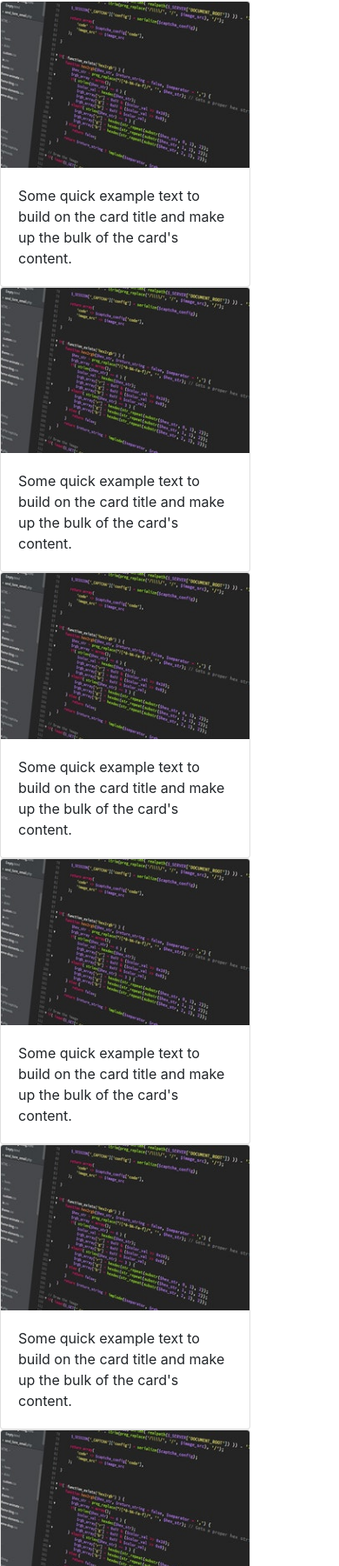
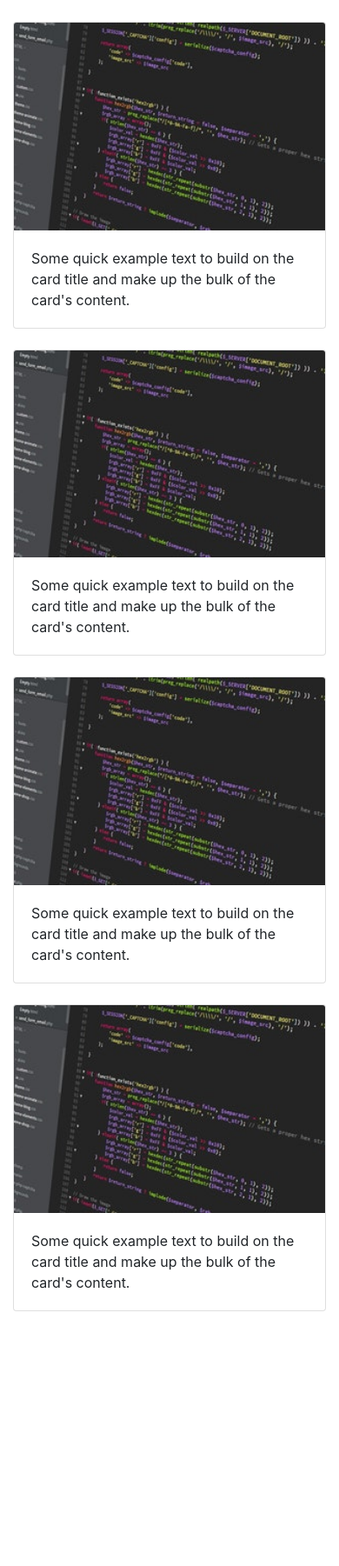
Before and after one commit to Muqaibil/Task_Bootstrap, a plain HTML site: page index.html in a window 390 px wide. Shown: the part 199-2000 px from the top of the page at 87% size. After the commit the page ends 1707 px from the top, so only its background shows below. Drawn offline with nearby package versions, Linux system fonts and the light colour scheme.

Commit message:
adding cards with updating the responsive classes

```diff
--- a/index.html
+++ b/index.html
@@ -1,19 +1,23 @@
 <!doctype html>
 <html lang="en">
+
 <head>
   <!-- Required meta tags -->
   <meta charset="utf-8">
   <meta name="viewport" content="width=device-width, initial-scale=1, shrink-to-fit=no">
 
   <!-- Bootstrap CSS -->
-    <link rel="stylesheet" href="https://stackpath.bootstrapcdn.com/bootstrap/4.5.2/css/bootstrap.min.css" integrity="sha384-JcKb8q3iqJ61gNV9KGb8thSsNjpSL0n8PARn9HuZOnIxN0hoP+VmmDGMN5t9UJ0Z" crossorigin="anonymous">
-    <link rel="stylesheet" href="style.css" >
+  <link rel="stylesheet" href="https://stackpath.bootstrapcdn.com/bootstrap/4.5.2/css/bootstrap.min.css"
+    integrity="sha384-JcKb8q3iqJ61gNV9KGb8thSsNjpSL0n8PARn9HuZOnIxN0hoP+VmmDGMN5t9UJ0Z" crossorigin="anonymous">
+  <link rel="stylesheet" href="style.css">
   <title>Hello, world!</title>
 </head>
+
 <body>
   <nav class="navbar navbar-expand-lg navbar-dark bg-dark">
     <a class="navbar-brand" href="#">Navbar</a>
-        <button class="navbar-toggler" type="button" data-toggle="collapse" data-target="#navbarSupportedContent" aria-controls="navbarSupportedContent" aria-expanded="false" aria-label="Toggle navigation">
+    <button class="navbar-toggler" type="button" data-toggle="collapse" data-target="#navbarSupportedContent"
+      aria-controls="navbarSupportedContent" aria-expanded="false" aria-label="Toggle navigation">
       <span class="navbar-toggler-icon"></span>
     </button>
 
@@ -26,7 +30,8 @@
           <a class="nav-link" href="#">Link</a>
         </li>
         <li class="nav-item dropdown">
-              <a class="nav-link dropdown-toggle" href="#" id="navbarDropdown" role="button" data-toggle="dropdown" aria-haspopup="true" aria-expanded="false">
+          <a class="nav-link dropdown-toggle" href="#" id="navbarDropdown" role="button" data-toggle="dropdown"
+            aria-haspopup="true" aria-expanded="false">
             Dropdown
           </a>
           <div class="dropdown-menu" aria-labelledby="navbarDropdown">
@@ -48,63 +53,63 @@
   </nav>
   <h1>Project with Bootstrap</h1>
   <div class="container">
+
     <div class="row">
-    <div class="card" style="width: 18rem;">
+      <div class="col-md-3 col-sm-6">
+        <div class="card mt-4">
           <img src="./images/card1.jpg" class="card-img-top" alt="...">
           <div class="card-body">
-        <p class="card-text">Some quick example text to build on the card title and make up the bulk of the card's content.</p>
+            <p class="card-text">Some quick example text to build on the card title and make up the bulk of the card's
+              content.</p>
+          </div>
+
         </div>
       </div>
-    <div class="card" style="width: 18rem;">
+      <div class="col-md-3 col-sm-6">
+        <div class="card mt-4">
           <img src="./images/card1.jpg" class="card-img-top" alt="...">
           <div class="card-body">
-        <p class="card-text">Some quick example text to build on the card title and make up the bulk of the card's content.</p>
+            <p class="card-text">Some quick example text to build on the card title and make up the bulk of the card's
+              content.</p>
           </div>
+
         </div>
-    <div class="card" style="width: 18rem;">
+
+      </div>
+      <div class="col-md-3 col-sm-6">
+        <div class="card mt-4">
           <img src="./images/card1.jpg" class="card-img-top" alt="...">
           <div class="card-body">
-        <p class="card-text">Some quick example text to build on the card title and make up the bulk of the card's content.</p>
+            <p class="card-text">Some quick example text to build on the card title and make up the bulk of the card's
+              content.</p>
           </div>
+
         </div>
-    <div class="card" style="width: 18rem;">
+
+      </div>
+      <div class="col-md-3 col-sm-6">
+        <div class="card mt-4">
           <img src="./images/card1.jpg" class="card-img-top" alt="...">
           <div class="card-body">
-        <p class="card-text">Some quick example text to build on the card title and make up the bulk of the card's content.</p>
+            <p class="card-text">Some quick example text to build on the card title and make up the bulk of the card's
+              content.</p>
           </div>
-    </div>
-    <div class="card" style="width: 18rem;">
-      <img src="./images/card1.jpg" class="card-img-top" alt="...">
-      <div class="card-body">
-        <p class="card-text">Some quick example text to build on the card title and make up the bulk of the card's content.</p>
-      </div>
-    </div>
-    <div class="card" style="width: 18rem;">
-      <img src="./images/card1.jpg" class="card-img-top" alt="...">
-      <div class="card-body">
-        <p class="card-text">Some quick example text to build on the card title and make up the bulk of the card's content.</p>
-      </div>
-    </div>
-    <div class="card" style="width: 18rem;">
-      <img src="./images/card1.jpg" class="card-img-top" alt="...">
-      <div class="card-body">
-        <p class="card-text">Some quick example text to build on the card title and make up the bulk of the card's content.</p>
-      </div>
-    </div>
-    <div class="card" style="width: 18rem;">
-      <img src="./images/card1.jpg" class="card-img-top" alt="...">
-      <div class="card-body">
-        <p class="card-text">Some quick example text to build on the card title and make up the bulk of the card's content.</p>
-      </div>
-    </div>
+
         </div>
 
     </div>
 
       <!-- Optional JavaScript -->
       <!-- jQuery first, then Popper.js, then Bootstrap JS -->
-    <script src="https://code.jquery.com/jquery-3.5.1.slim.min.js" integrity="sha384-DfXdz2htPH0lsSSs5nCTpuj/zy4C+OGpamoFVy38MVBnE+IbbVYUew+OrCXaRkfj" crossorigin="anonymous"></script>
-    <script src="https://cdn.jsdelivr.net/npm/popper.js@1.16.1/dist/umd/popper.min.js" integrity="sha384-9/reFTGAW83EW2RDu2S0VKaIzap3H66lZH81PoYlFhbGU+6BZp6G7niu735Sk7lN" crossorigin="anonymous"></script>
-    <script src="https://stackpath.bootstrapcdn.com/bootstrap/4.5.2/js/bootstrap.min.js" integrity="sha384-B4gt1jrGC7Jh4AgTPSdUtOBvfO8shuf57BaghqFfPlYxofvL8/KUEfYiJOMMV+rV" crossorigin="anonymous"></script>
+      <script src="https://code.jquery.com/jquery-3.5.1.slim.min.js"
+        integrity="sha384-DfXdz2htPH0lsSSs5nCTpuj/zy4C+OGpamoFVy38MVBnE+IbbVYUew+OrCXaRkfj"
+        crossorigin="anonymous"></script>
+      <script src="https://cdn.jsdelivr.net/npm/popper.js@1.16.1/dist/umd/popper.min.js"
+        integrity="sha384-9/reFTGAW83EW2RDu2S0VKaIzap3H66lZH81PoYlFhbGU+6BZp6G7niu735Sk7lN"
+        crossorigin="anonymous"></script>
+      <script src="https://stackpath.bootstrapcdn.com/bootstrap/4.5.2/js/bootstrap.min.js"
+        integrity="sha384-B4gt1jrGC7Jh4AgTPSdUtOBvfO8shuf57BaghqFfPlYxofvL8/KUEfYiJOMMV+rV"
+        crossorigin="anonymous"></script>
 </body>
+
 </html>
```
Lines whose indentation alone changed are shown as unchanged.
